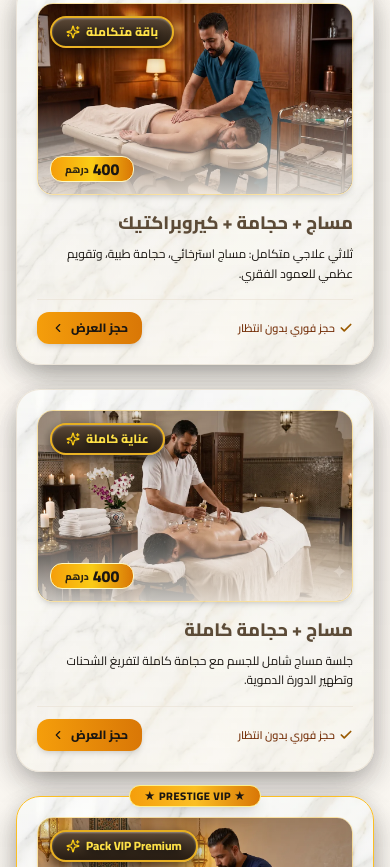
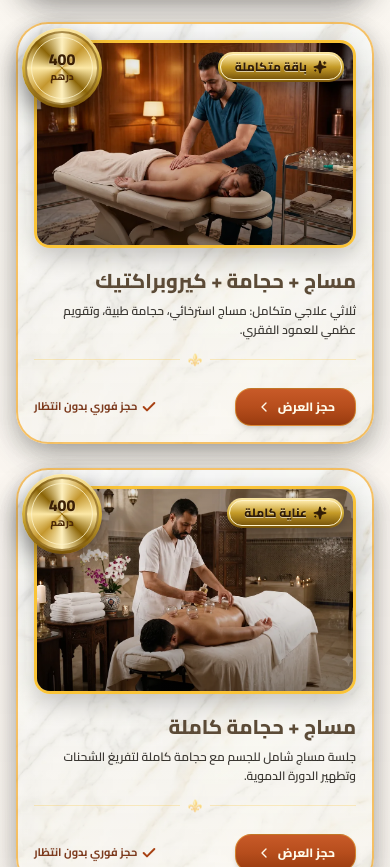
Before and after one commit to Bouzaabit-Oussama/ssadik-therapie, a React (Vite) app: page / in a window 390 px wide. Shown: the part 4437-5304 px from the top of the page. Built offline with nearby package versions, Linux system fonts and the light colour scheme; no server answers.

Commit message:
v2.8.2: Redesign PricingCatalog cards matching luxury 3D generated card aesthetic (Double gold frame, brass text tag, 3D minted gold coin price seal, terracotta CTA button)

```diff
--- a/src/components/PricingCatalog.jsx
+++ b/src/components/PricingCatalog.jsx
@@ -455,16 +455,12 @@ export default function PricingCatalog({ t, onOpenModal }) {
             return (
               <div
                 key={item.id}
-                className={`relative bg-marble-prominent rounded-3xl p-5 flex flex-col justify-between transition-all duration-300 hover:-translate-y-2 group shadow-omnidirectional hover:shadow-omnidirectional-hover border ${
-                  item.featured
-                    ? 'border-amber-400 ring-2 ring-amber-400/40'
-                    : 'border-sand-200/80 hover:border-amber-400/60'
-                }`}
+                className="relative bg-marble-prominent rounded-[2rem] p-4 sm:p-5 flex flex-col justify-between transition-all duration-300 hover:-translate-y-2 group shadow-omnidirectional hover:shadow-omnidirectional-hover border-2 border-amber-500/60 ring-1 ring-amber-300/30"
               >
-                {/* Featured / Popular Glow Badge */}
+                {/* Featured / VIP Prestige Header Badge */}
                 {item.featured && (
-                  <div className="absolute -top-3 inset-x-0 flex justify-center z-10">
-                    <span className="bg-gradient-to-r from-amber-500 via-amber-400 to-amber-600 text-therapy-950 font-black text-[11px] px-3.5 py-0.5 rounded-full shadow-lg border border-yellow-200 tracking-wider">
+                  <div className="absolute -top-3 inset-x-0 flex justify-center z-20">
+                    <span className="bg-gradient-to-r from-amber-500 via-yellow-400 to-amber-600 text-therapy-950 font-black text-[11px] px-4 py-0.5 rounded-full shadow-lg border border-yellow-100 tracking-wider">
                       ★ PRESTIGE VIP ★
                     </span>
                   </div>
@@ -472,7 +468,9 @@ export default function PricingCatalog({ t, onOpenModal }) {
 
                 <div>
                   {/* Card Image Container Wrapper */}
-                  <div className="relative w-full h-48 mb-4 rounded-2xl overflow-hidden border border-amber-400/40 group-hover:border-amber-400/80 transition-colors shadow-md">
+                  <div className="relative w-full h-52 sm:h-56 mb-5 rounded-2xl overflow-visible">
+                    {/* Inner 3px Metallic Gold Photo Frame */}
+                    <div className="w-full h-full rounded-2xl overflow-hidden border-[3px] border-amber-400/90 shadow-[0_8px_25px_rgba(0,0,0,0.22)] relative">
                       <img
                         src={item.image}
                         alt={title}
@@ -480,47 +478,66 @@ export default function PricingCatalog({ t, onOpenModal }) {
                         decoding="async"
                         className="w-full h-full object-cover group-hover:scale-108 transition-transform duration-700 ease-out"
                       />
-                    {/* Soft Light Gradient Vignette */}
-                    <div className="absolute inset-0 bg-gradient-to-t from-therapy-950/40 via-transparent to-black/10 pointer-events-none"></div>
-
-                    {/* Signature Metallic Bronze & Gold Pill Badge */}
-                    <div className="absolute top-3 end-3 px-3.5 py-1.5 rounded-full bg-gradient-to-b from-[#5c4937] via-[#3e3022] to-[#281d13] border-2 border-amber-400/90 text-yellow-300 font-black text-xs shadow-[inset_0_1px_2px_rgba(255,255,255,0.35),0_4px_12px_rgba(0,0,0,0.6)] flex items-center gap-1.5 z-10 group-hover:scale-105 transition-transform duration-300">
-                      <span className="drop-shadow-[0_2px_4px_rgba(0,0,0,0.9)]">{badge}</span>
-                      <Sparkles className="w-3.5 h-3.5 text-yellow-400 stroke-[2.2] flex-shrink-0" />
+                      {/* Soft Ambient Vignette */}
+                      <div className="absolute inset-0 bg-gradient-to-t from-black/35 via-transparent to-black/10 pointer-events-none"></div>
                     </div>
 
-                    {/* Ultra-High Contrast Liquid Gold Price Tag Badge (Bottom Corner) */}
-                    <div className="absolute bottom-3 end-3 px-3.5 py-1 rounded-xl bg-gradient-to-r from-amber-500 via-yellow-400 to-amber-600 text-therapy-950 font-black shadow-xl border border-yellow-100 flex items-center gap-1 z-10 group-hover:scale-105 transition-transform">
-                      <span className="text-base sm:text-lg font-black leading-none">{item.price}</span>
-                      <span className="text-[10px] font-extrabold opacity-90">{isAr ? 'درهم' : 'DH'}</span>
+                    {/* Top Left Metallic Brass Plaque Text Tag (Matches generated card design) */}
+                    <div className="absolute top-3 start-3 z-20 p-[2px] rounded-full bg-gradient-to-b from-[#fce8a6] via-[#d4af37] to-[#785307] shadow-[0_6px_16px_rgba(0,0,0,0.35)] group-hover:scale-105 transition-transform duration-300">
+                      <div className="bg-gradient-to-b from-[#fce8a6] via-[#c59b27] to-[#7a570c] rounded-full px-3.5 py-1 border border-[#fff4cc] flex items-center gap-1.5">
+                        <Sparkles className="w-3.5 h-3.5 text-[#301c07] fill-[#301c07]" />
+                        <span className="text-[#301c07] font-black text-xs drop-shadow-[0_1px_0.5px_rgba(255,255,255,0.6)]">
+                          {badge}
+                        </span>
                       </div>
                     </div>
 
-                  {/* Title */}
-                  <h3 className="text-lg font-extrabold text-therapy-900 mb-2 leading-snug group-hover:text-amber-600 transition-colors">
+                    {/* Top Right 3D Minted Gold Medallion Price Seal (Matches generated card design) */}
+                    <div className="absolute -top-3 -end-3 z-30 w-20 h-20 sm:w-22 sm:h-22 p-[3px] rounded-full bg-gradient-to-b from-[#fce8a6] via-[#d4af37] to-[#785307] shadow-[0_10px_25px_rgba(0,0,0,0.45)] group-hover:scale-105 transition-transform duration-300">
+                      <div className="w-full h-full rounded-full bg-[conic-gradient(from_180deg_at_50%_50%,#fef0be_0deg,#c4972e_45deg,#fce8a6_90deg,#8b6508_135deg,#fef0be_180deg,#c4972e_225deg,#fce8a6_270deg,#8b6508_315deg,#fef0be_360deg)] border-2 border-[#785307]/60 flex flex-col items-center justify-center relative overflow-hidden">
+                        {/* Concentric Engraved Ring */}
+                        <div className="absolute inset-1 rounded-full border border-[#fef3c7]/80 pointer-events-none"></div>
+                        <span className="text-base sm:text-lg font-black text-[#3b2005] leading-none drop-shadow-[0_1px_1px_rgba(255,255,255,0.5)]">
+                          {item.price}
+                        </span>
+                        <span className="text-[10px] sm:text-xs font-black text-[#4d2907] uppercase mt-0.5">
+                          {isAr ? 'درهم' : 'DH'}
+                        </span>
+                      </div>
+                    </div>
+                  </div>
+
+                  {/* Title & Description */}
+                  <h3 className="text-xl sm:text-2xl font-black text-therapy-900 mb-2 leading-tight group-hover:text-amber-600 transition-colors text-start">
                     {title}
                   </h3>
 
-                  {/* Description */}
-                  <p className="text-xs sm:text-sm text-sand-800/80 leading-relaxed mb-4 line-clamp-3 font-medium">
+                  <p className="text-xs sm:text-sm text-sand-900/85 leading-relaxed mb-3 font-semibold text-start">
                     {desc}
                   </p>
+
+                  {/* Gold Emblem Divider */}
+                  <div className="flex items-center justify-center my-3 opacity-50">
+                    <div className="h-px bg-amber-400/50 flex-1"></div>
+                    <span className="px-2 text-amber-600 text-xs">⚜️</span>
+                    <div className="h-px bg-amber-400/50 flex-1"></div>
+                  </div>
                 </div>
 
-                {/* Card Footer Action */}
-                <div className="pt-3 border-t border-sand-200/60 flex items-center justify-between mt-auto">
-                  <div className="flex items-center gap-1 text-[11px] text-medical-700 font-semibold">
-                    <Check className="w-3.5 h-3.5 text-medical-600 stroke-[3]" />
+                {/* Card Footer: Warm Terracotta CTA Button + Trust Badge */}
+                <div className="pt-2 flex items-center justify-between mt-auto gap-2">
+                  <button
+                    onClick={() => onOpenModal(item.serviceKey)}
+                    className="inline-flex items-center justify-center gap-1.5 bg-gradient-to-b from-[#c85a28] via-[#b64d1c] to-[#993b0f] hover:from-[#d6632f] hover:to-[#a84214] text-amber-50 font-extrabold text-xs sm:text-sm px-5 py-2.5 rounded-2xl shadow-md border border-amber-300/40 transition-all group/btn hover:scale-105 active:scale-95"
+                  >
+                    <span>{isAr ? 'حجز العرض' : 'Réserver'}</span>
+                    <ChevronRight className="w-4 h-4 rtl:rotate-180 transition-transform group-hover/btn:translate-x-0.5 rtl:group-hover/btn:-translate-x-0.5" />
+                  </button>
+
+                  <div className="flex items-center gap-1 text-[11px] sm:text-xs text-[#7c3a1d] font-bold">
+                    <Check className="w-4 h-4 text-[#a84214] stroke-[3]" />
                     <span>{isAr ? 'حجز فوري بدون انتظار' : 'RDV Rapide Sans Attente'}</span>
                   </div>
-
-                  <button
-                    onClick={() => onOpenModal(item.serviceKey)}
-                    className="inline-flex items-center gap-1.5 bg-gradient-to-r from-amber-500 to-amber-600 hover:from-amber-600 hover:to-amber-700 text-therapy-950 font-extrabold text-xs px-3.5 py-2 rounded-xl shadow-md transition-all group/btn hover:scale-105 active:scale-95"
-                  >
-                    <span>{isAr ? 'حجز العرض' : 'Réserver'}</span>
-                    <ChevronRight className="w-3.5 h-3.5 rtl:rotate-180 transition-transform group-hover/btn:translate-x-0.5 rtl:group-hover/btn:-translate-x-0.5" />
-                  </button>
                 </div>
               </div>
             );
--- a/src/version.js
+++ b/src/version.js
@@ -1,2 +1,2 @@
-export const APP_VERSION = "v2.8.1";
+export const APP_VERSION = "v2.8.2";
 export const BUILD_DATE = new Date().toISOString().split('T')[0];
```
Lines whose indentation alone changed are shown as unchanged.
